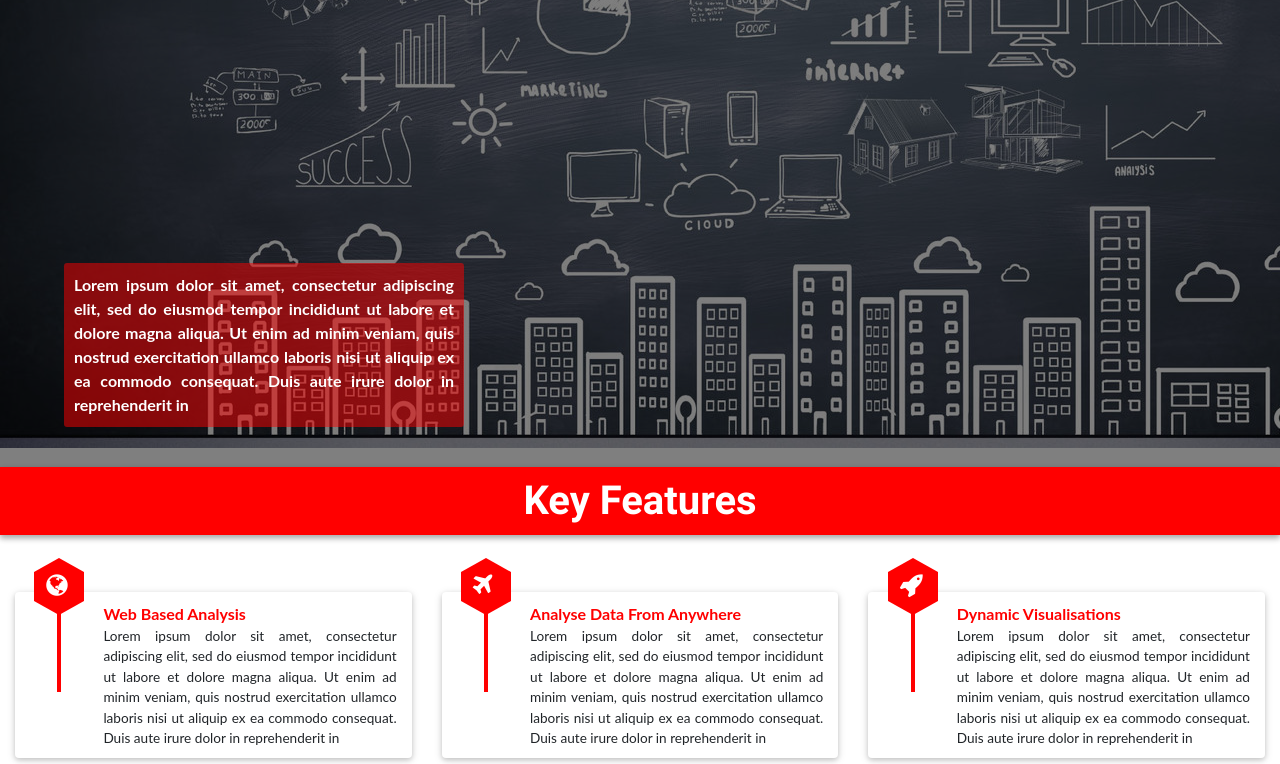
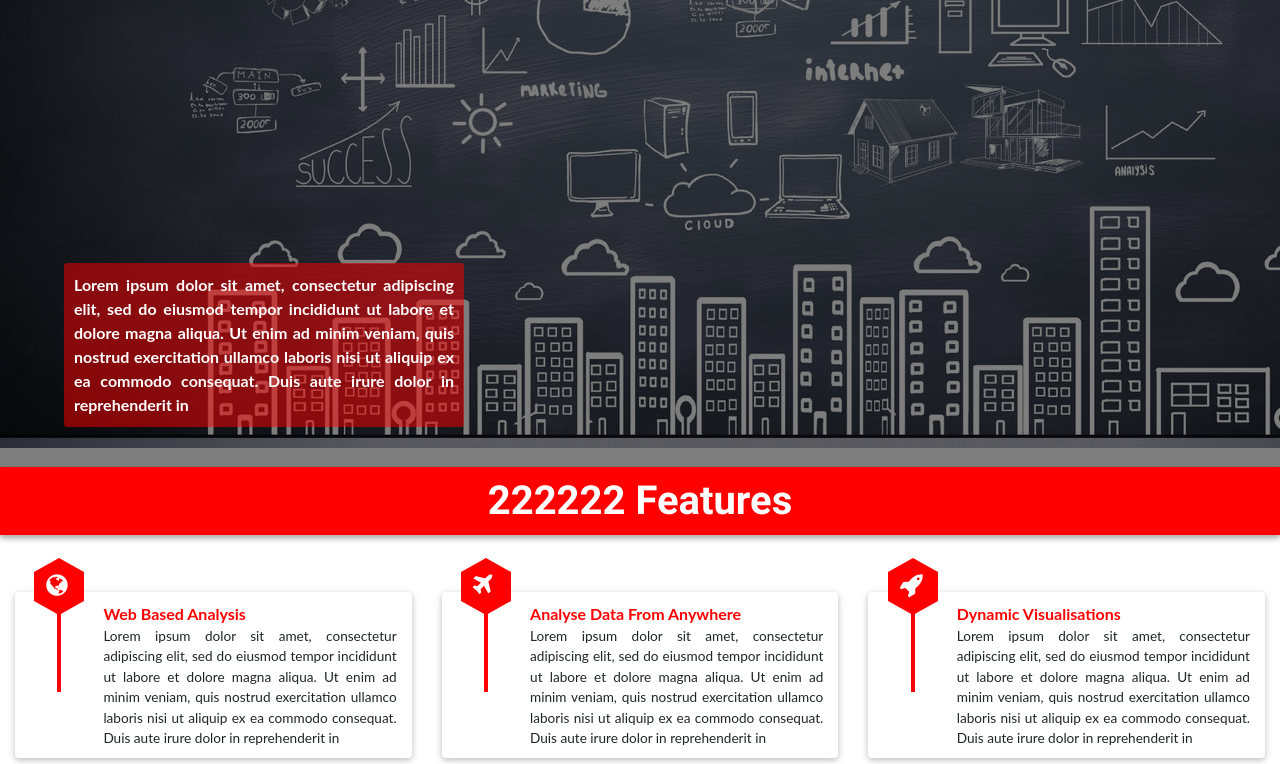
Before and after one commit to aakkaakkii/aakkaakkii.github.io, a plain HTML site: page index.html in a window 1280 px wide. Shown: the part 333-1097 px from the top of the page. Drawn offline with Linux system fonts and the light colour scheme.

Commit message:
Update index.html

```diff
--- a/index.html
+++ b/index.html
@@ -40,7 +40,7 @@
         <div class="FN_header-text text-justify">Lorem ipsum dolor sit amet, consectetur adipiscing elit, sed do eiusmod tempor incididunt ut labore et dolore magna aliqua. Ut enim ad minim veniam, quis nostrud exercitation ullamco laboris nisi ut aliquip ex ea commodo consequat. Duis aute irure
             dolor in reprehenderit in</div>
     </div>
-    <h1 class="section-title text-center">Key Features</h1>
+    <h1 class="section-title text-center">222222 Features</h1>
     <div class="container-fluid FN_indexp-bullets">
         <div class="row">
             <div class="col-12"></div>
```
